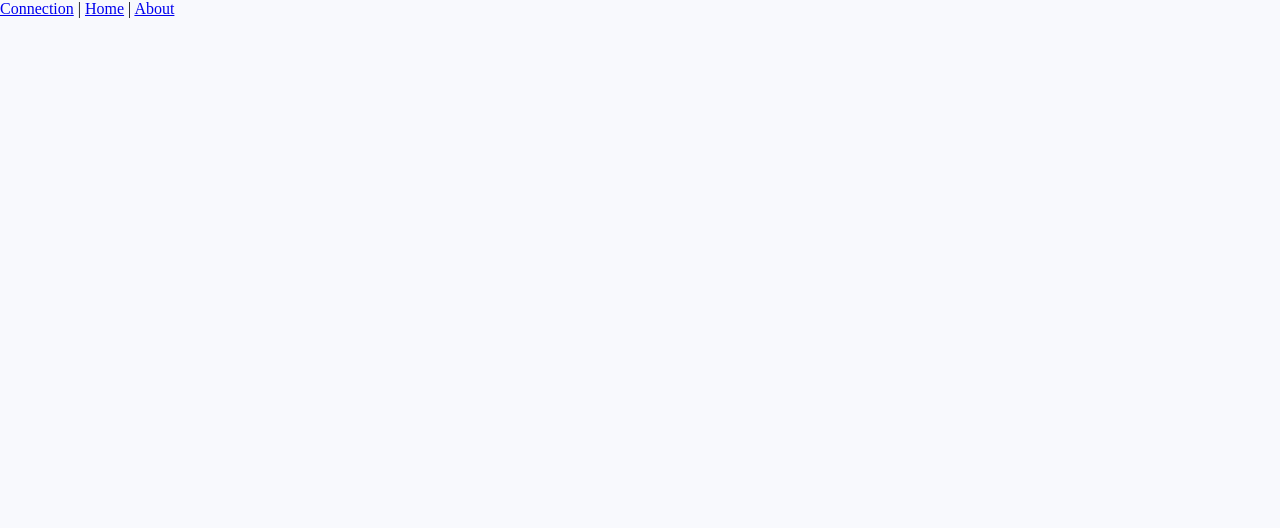
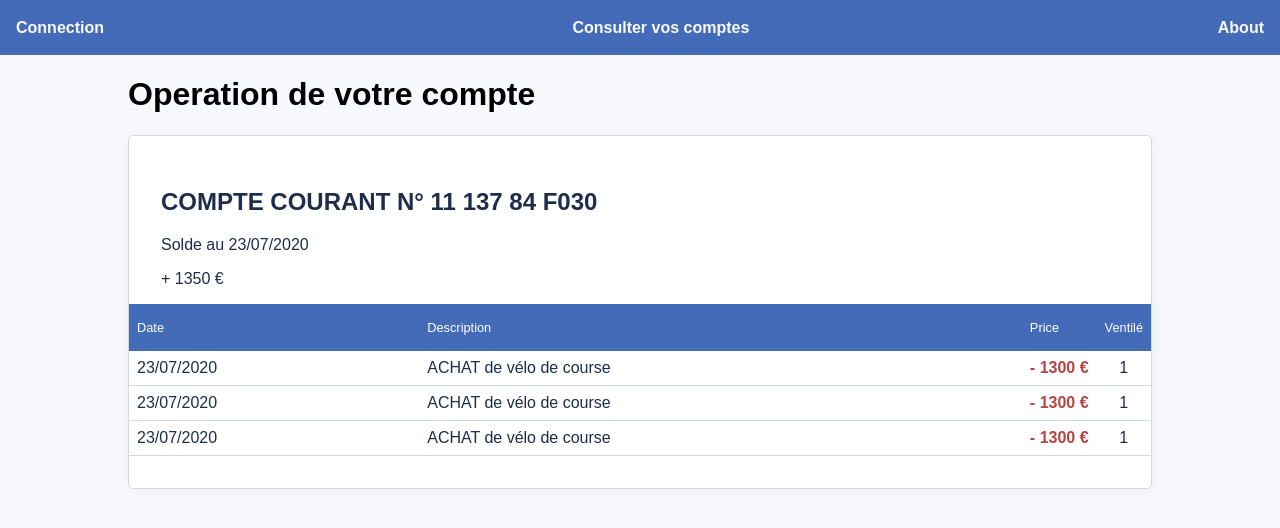
Before and after one commit to KevinJ30/MyBank, a Vue app: page /compte/1 in a window 1280 px wide. Shown: the top 528 px of the page. Built offline with nearby package versions, Linux system fonts and the light colour scheme.

Commit message:
Modification des annimations.

```diff
--- a/src/App.vue
+++ b/src/App.vue
@@ -1,10 +1,12 @@
 <template>
   <div id="app">
     <div id="nav">
-      <router-link to="/login" class="nav-link">Connection</router-link> |
-      <router-link to="/" class="nav-link">Home</router-link> |
+      <router-link to="/login" class="nav-link">Connection</router-link>
+      <router-link to="/comptes" class="nav-link">Consulter vos comptes</router-link>
       <router-link to="/about" class="nav-link">About</router-link>
     </div>
-    <router-view/>
+    <transition name="fade" mode="out-in" appear>
+      <router-view/>
+    </transition>
   </div>
 </template>
--- /dev/null
+++ b/src/assets/scss/components/navbar.scss
@@ -0,0 +1,28 @@
+$topbar_primary_color: #446BB7;
+$topbar_ligth_color: #F8F9FD;
+$topbar_hover_color: #e3e4e9;
+
+#nav {
+    position: fixed;
+    width:100%;
+    padding:0 16px;
+    display:flex;
+    justify-content: space-between;
+    align-items: center;
+    height:55px;
+    background-color:$topbar_primary_color;
+}
+
+#nav .nav-link {
+  color:$topbar_ligth_color;
+}
+
+#nav a {
+  text-decoration:none;
+  font-weight: 600;
+  transition:color .3s;
+
+  &:hover {
+    color:$topbar_hover_color;
+  }
+}
--- a/src/assets/scss/grid.scss
+++ b/src/assets/scss/grid.scss
@@ -1,4 +1,5 @@
 .container {
+  padding-top:55px;
   margin:0 auto;
   width:80%;
 }
--- a/src/assets/scss/index.scss
+++ b/src/assets/scss/index.scss
@@ -2,11 +2,12 @@
 @import "utils/formatText";
 @import "utils/forms";
 @import "utils/btn";
-
+@import "utils/table";
 
 // Components
 @import "components/card";
 @import "components/card-soldes";
+@import "components/navbar";
 
 @import "grid";
 
@@ -16,6 +17,7 @@
 
 html, body {
   font-size:16px;
+  font-family: sans-serif;
 }
 
 body {
@@ -42,3 +44,16 @@ body {
  **/
 @import "partials/authentification";
 @import "partials/account";
+
+/**
+ * transiton page
+ **/
+.fade-enter-active, .fade-leave-active {
+  transform: translateX(0);
+  transition: opacity .3s ease-in-out, transform .3s ease-in-out;
+}
+
+.fade-enter, .fade-leave-to {
+  opacity: 0;
+  transform: translateX(150px);
+}
--- /dev/null
+++ b/src/assets/scss/utils/table.scss
@@ -0,0 +1,32 @@
+table{
+  margin-left:-32px;
+  table-layout: auto;
+  width:calc(100% + (32px * 2));
+  border-spacing:0;
+  white-space: nowrap;
+}
+
+tr th {
+  padding:16px 8px;
+  background:#446BB7;
+  color:#fff;
+  font-weight:300;
+  font-size:0.8em;
+  text-align:left;
+  border-collapse: collapse;
+}
+
+tr td {
+  padding:8px;
+  border-bottom:1px solid #D0D9E8;
+  border-left:none;
+  border-right:none;
+  max-width:100%;
+  white-space:nowrap;
+}
+
+tr td.cells-auto {
+  width:1px;
+  white-space: nowrap;
+  text-align:center;
+}
--- a/src/router/index.js
+++ b/src/router/index.js
@@ -1,8 +1,11 @@
 import Vue from 'vue'
 import VueRouter from 'vue-router'
 import Home from '../views/Home.vue'
+import AccountStores from '../stores/AccountStores';
 
 Vue.use(VueRouter)
+
+let accountStores = new AccountStores();
 
   const routes = [
     {
@@ -13,6 +16,7 @@ Vue.use(VueRouter)
     {
       path: '/about',
       name: 'About',
+      props: { accountStores: accountStores },
       // route level code-splitting
       // this generates a separate chunk (about.[hash].js) for this route
       // which is lazy-loaded when the route is visited.
@@ -23,10 +27,17 @@ Vue.use(VueRouter)
       name: 'Login',
       component: () => import ('../views/Auth.vue')
     },
+
     {
       path: '/comptes',
       name: 'Comptes',
-      component: () => import('../views/Account/Account.vue')
+      props: { accountStores: accountStores },
+      component: () => import('../views/Accounts/Account.vue')
+    },
+    {
+      path: '/compte/:id',
+      props: { accountStores },
+      component: () => import('../views/Operations/Operations.vue')
     }
 ]
 
--- /dev/null
+++ b/src/stores/AccountStores.js
@@ -0,0 +1,33 @@
+class AccountStores {
+
+    constructor() {
+        this.states = {
+            accounts: [
+                {
+                    id: 0,
+                    name: 'Compte principale Postal',
+                    number_account: '11 137 84 F030',
+                    solde: 1500
+                },
+                {
+                    id: 1,
+                    name: 'Livret A Postale',
+                    number_account: '11 137 84 F030 A',
+                    solde: 100
+                }
+            ]
+        }
+    }
+
+    addAccount(account) {
+        this.states.accounts.push(account)
+    }
+
+    getAccount(id) {
+        let accounts = this.states.accounts.filter((item) => parseInt(id) === parseInt(item.id));
+        return accounts[0];
+    }
+
+}
+
+export default AccountStores;
--- a/src/views/About.vue
+++ b/src/views/About.vue
@@ -1,5 +1,25 @@
 <template>
-  <div class="about">
-    <h1>This is an about page</h1>
+  <div class="container">
+    <div class="about">
+      <h1>This is an about page</h1>
+      <a href="#" v-on:click.prevent="addAccount">Ajouter comptes</a>
+    </div>
   </div>
 </template>
+
+<script>
+  export default {
+    methods: {
+      addAccount: function () {
+        let account = {
+          id: 0,
+          name: 'Compte principale Postal',
+          number_account: '11 137 84 F030',
+          solde: 1500
+        }
+        console.log(this.$attrs)
+        this.$attrs.accountStores.addAccount(account)
+      }
+    }
+  }
+</script>
--- a/src/views/Account/Account.vue
+++ b/src/views/Accounts/Account.vue
@@ -7,7 +7,7 @@
 </template>
 
 <script>
-  import CardAccountComponent from '@/views/Account/Components/CardAccount';
+  import CardAccountComponent from '@/views/Accounts/Components/CardAccount';
   import SoldesComponent from '@/components/elements/Soldes';
 
   export default {
@@ -17,22 +17,13 @@
       SoldesComponent
     },
 
+    mounted() {
+      this.accounts = this.$attrs.accountStores.states.accounts;
+    },
+
     data: () => {
       return {
-          accounts: [
-            {
-              id: 0,
-              name: 'Compte principale Postal',
-              number_account: '11 137 84 F030',
-              solde: 1500
-            },
-            {
-              id: 1,
-              name: 'Livret A Postale',
-              number_account: '11 137 84 F030 A',
-              solde: 100
-            }
-          ]
+          accounts: []
       }
     }
   }
--- a/src/views/Account/Components/CardAccount.vue
+++ b/src/views/Accounts/Components/CardAccount.vue
@@ -9,7 +9,7 @@
       </div>
 
       <div class="card-account_actions">
-        <a href="#" class="card-account_btn">Accéder</a>
+        <router-link to="/compte" class="nav-link">Accèder</router-link>
       </div>
     </div>
   </div>
--- /dev/null
+++ b/src/views/Operations/Operations.vue
@@ -0,0 +1,84 @@
+<template>
+  <div class="container">
+    <h1>Operation de votre compte</h1>
+    <div class="card page-content">
+
+      <div class="page-information">
+          <div class="page-information-left">
+            <h2>COMPTE COURANT N° 11 137 84 F030</h2>
+            <p class="date_now">Solde au 23/07/2020</p>
+            <p class="solde">+ 1350 €</p>
+          </div>
+          <div class="page-information-right">
+
+          </div>
+      </div>
+
+      <div class="table_operations">
+          <table>
+              <thead>
+                <tr>
+                  <th>Date</th>
+                  <th>Description</th>
+                  <th>Price</th>
+                  <th>Ventilé</th>
+                </tr>
+              </thead>
+            <tbody>
+            <tr>
+              <td>23/07/2020</td>
+              <td>ACHAT de vélo de course</td>
+              <td class="cells-auto"><span class="price_negative">- 1300 €</span></td>
+              <td class="cells-auto">1</td>
+            </tr>
+
+            <tr>
+              <td>23/07/2020</td>
+              <td>ACHAT de vélo de course</td>
+              <td class="cells-auto"><span class="price_negative">- 1300 €</span></td>
+              <td class="cells-auto">1</td>
+            </tr>
+
+              <tr>
+                <td>23/07/2020</td>
+                <td>ACHAT de vélo de course</td>
+                <td><span class="price_negative">- 1300 €</span></td>
+                <td class="cells-auto">1</td>
+              </tr>
+            </tbody>
+          </table>
+      </div>
+    </div>
+  </div>
+</template>
+
+<script>
+  export default {
+    mounted() {
+      this.account = this.$attrs.accountStores.getAccount(this.$router.app.$route.params.id);
+      this.operations = [
+        {
+          date: Date(),
+          description: 'Achat de course carefour',
+          price: 150.00,
+          pointed: false
+        },
+
+        {
+          date: Date(),
+          description: 'Achat de vélo de course neuf',
+          price: 1500.00,
+          pointed: false
+        }
+      ]
+    },
+
+    data: () => {
+      return {
+        account : null,
+        operations : []
+      }
+    }
+
+  }
+</script>
```
Lines whose indentation alone changed are shown as unchanged.
